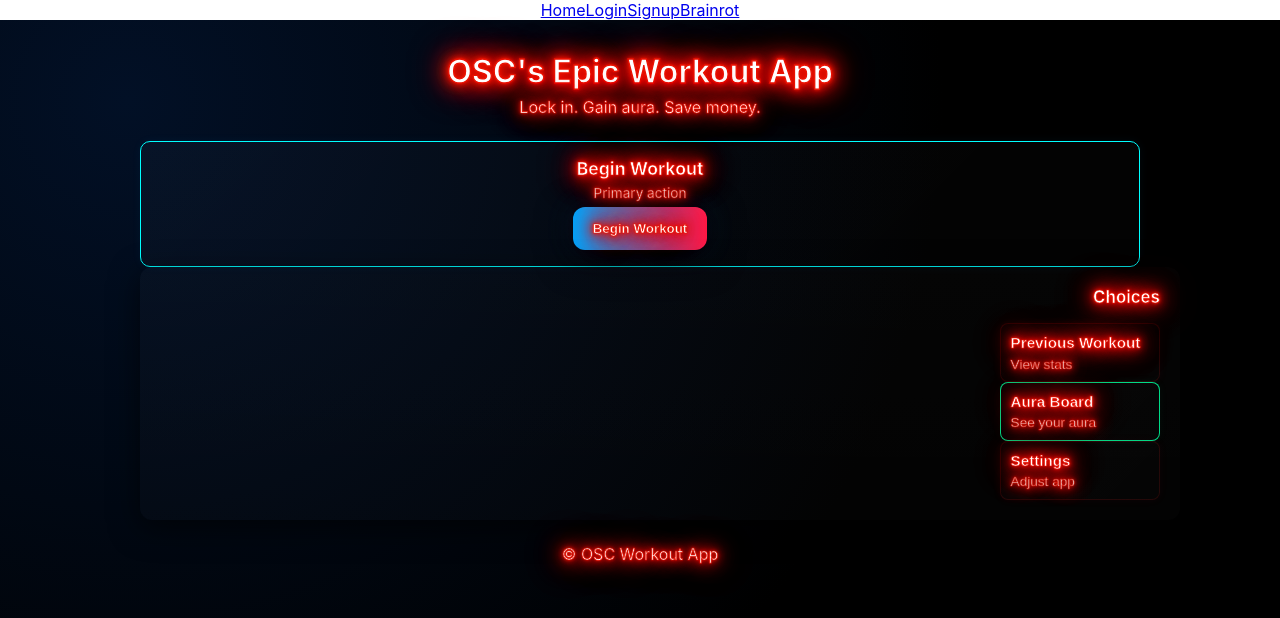
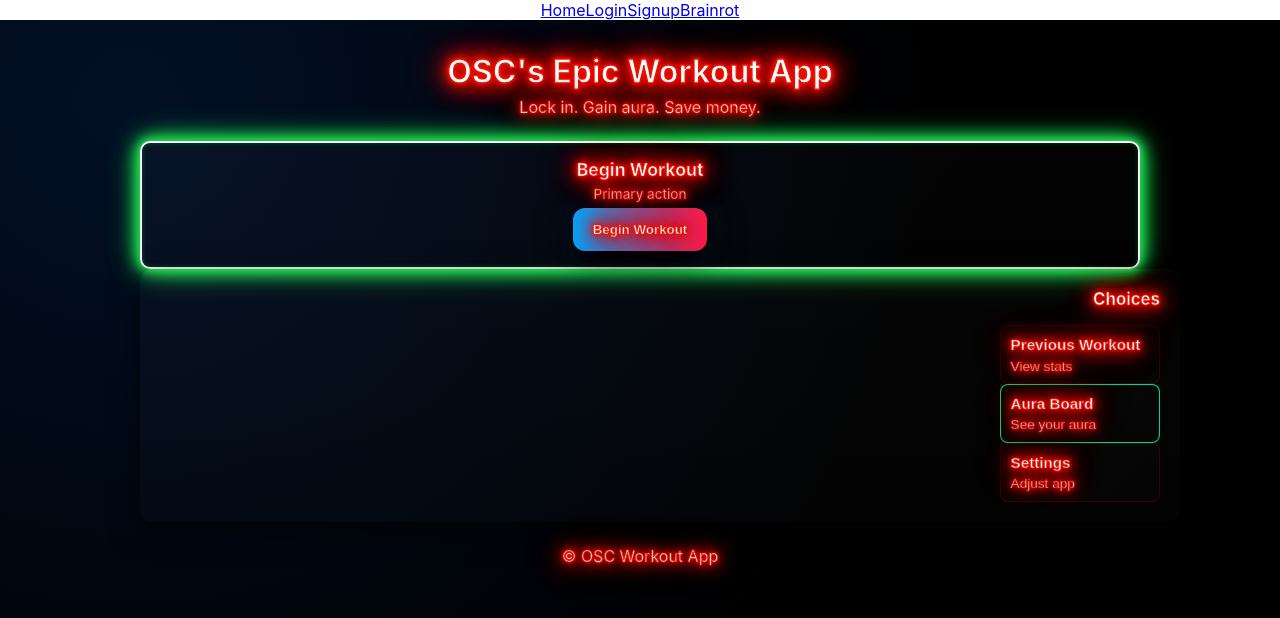
Before and after one commit to ufosc/OSC_Workout_App, a React (Create React App) app: page / in a window 1280 px wide. Shown: the top 618 px of the page. Built offline with nearby package versions, Linux system fonts and the light colour scheme.

Commit message:
Beginning of Border Button halo

```diff
--- a/src/App.css
+++ b/src/App.css
@@ -5,7 +5,6 @@
 .text{
   color: #fff !important;
     -webkit-text-stroke:  0.04em #EA1203;
-
   text-shadow:
       0 0 3px #EA1203,
       0 0 5px #EA1203,
@@ -16,3 +15,14 @@
       0 0 30px #EA1203,
       0 0 40px #EA1203 !important;
 }
+
+.button{
+  border: 2px solid #fff !important;
+  box-shadow:
+    0 0 5px #1CD34D,
+    0 0 10px #1CD34D,
+    0 0 15px #1CD34D,
+    0 0 20px #1CD34D,
+    0 0 30px #1CD34D,
+    inset 0 0 5px rgba(28, 211, 77, 0.3) !important;
+}
--- a/src/Pages/Home.jsx
+++ b/src/Pages/Home.jsx
@@ -10,11 +10,13 @@ function Home({ onBegin }) {
         <p className="neon-subtitle text">Lock in. Gain aura. Save money.</p>
       </header>
 
+
+
       <main className="home-main">
         {/* Begin Workout - Prominent at the top */}
         <div className="begin-container">
-          <div className="link-card neon-blue begin-card">
-            <div className="card-title text">Begin Workout</div>
+          <div className="link-card button begin-card">
+            <div className="card-title text ">Begin Workout</div>
             <div className="card-sub text">Primary action</div>
             <button
               className="begin-button neon-blue text"
```
